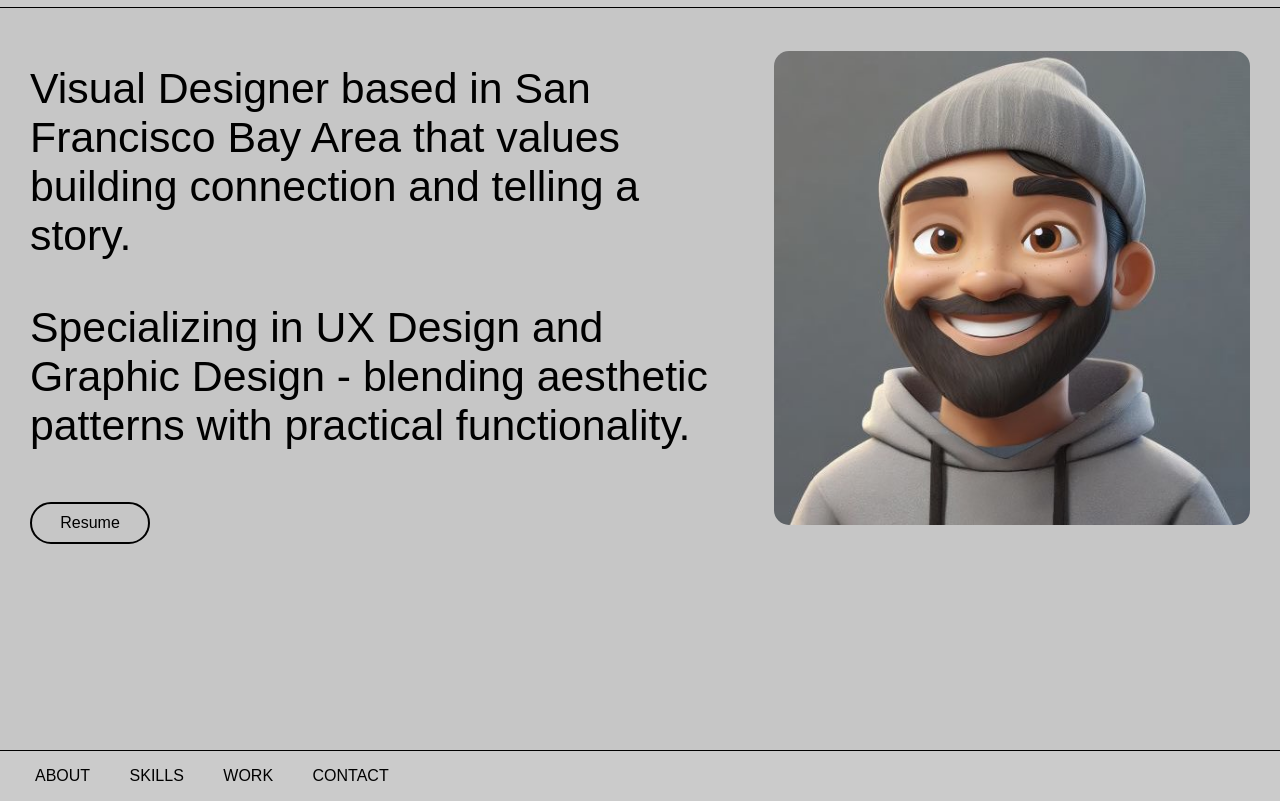
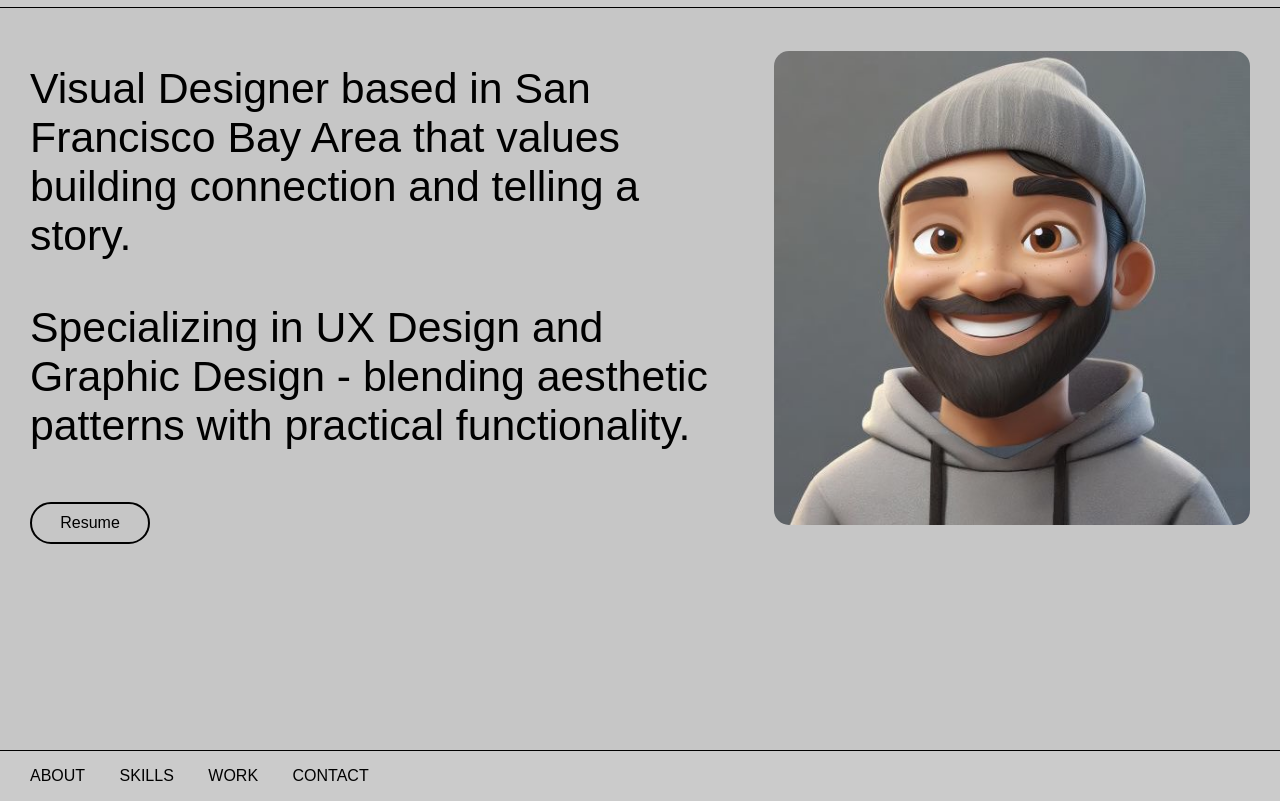
Before and after one commit to polfat22/UX_UI_HW_17, a plain HTML site: page index.html in a window 1280 px wide. Shown: the part 59-860 px from the top of the page. Drawn offline with Linux system fonts and the light colour scheme.

Commit message:
Final Challenge 17

```diff
--- a/css/style.css
+++ b/css/style.css
@@ -148,5 +148,5 @@ footer ul {
 }
 
 footer ul li {
-    margin-left: 35px;
+    margin-left: 30px;
 }
```
